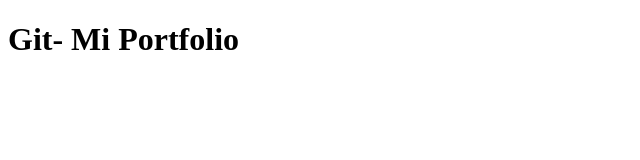
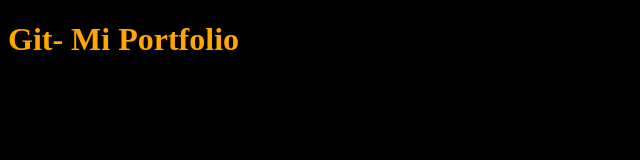
Before and after one commit to CaroMiche/AP4.0-Frontend, a plain HTML site: page index.html in a window 1280 px wide. Shown: the whole page, without its empty margins (0-640 px from the left). Drawn offline with Linux system fonts and the light colour scheme.

Commit message:
modificacion index.htm formatos

```diff
--- a/index.html
+++ b/index.html
@@ -6,7 +6,7 @@
     <meta name="viewport" content="width=device-width, initial-scale=1.0">
     <title>ARGENTINA PROGRAMA 4.0 - #YOPROGRAMO</title>
 </head>
-<body>
-    <H1>Git- Mi Portfolio </H1>
+<body bgcolor="black">
+    <H1 style="font-size 3rem; color: rgb(255, 166, 0); text-shadow: black;"> Git- Mi Portfolio </H1>
 </body>
 </html>
```
